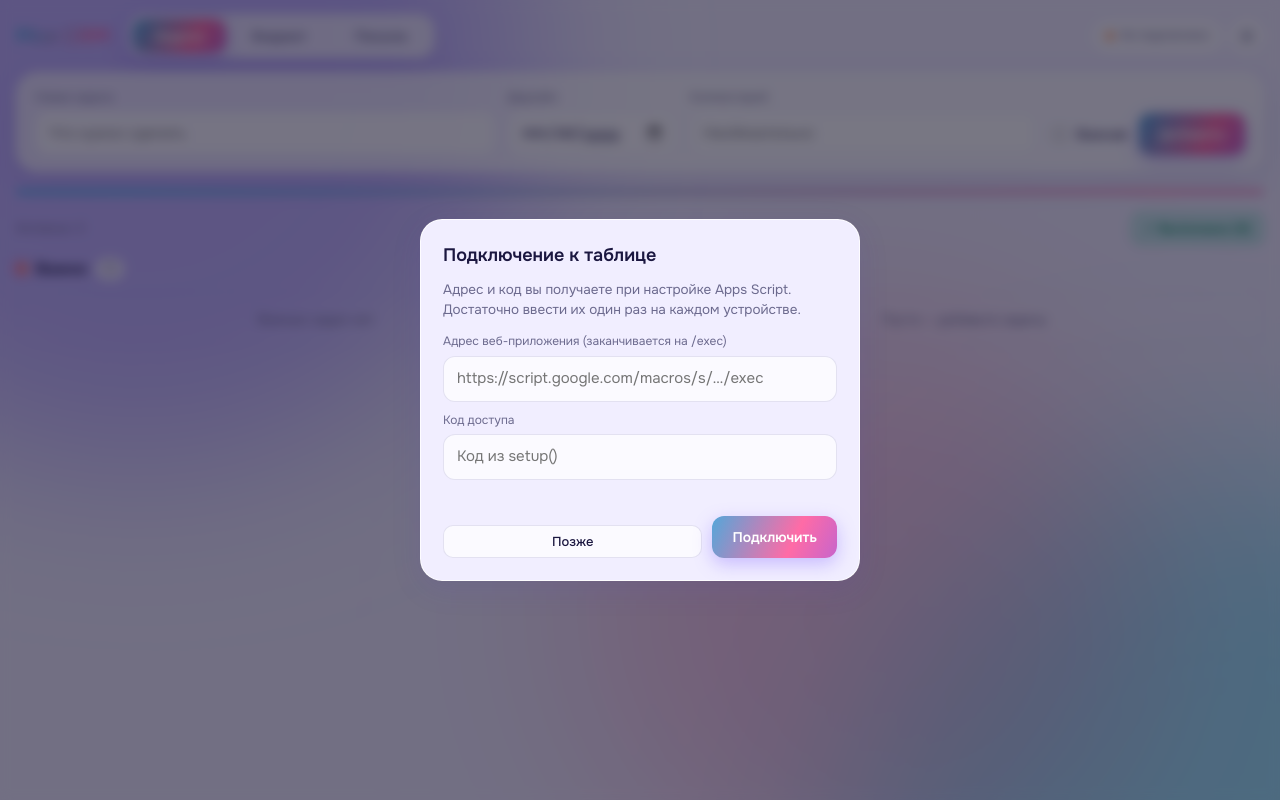
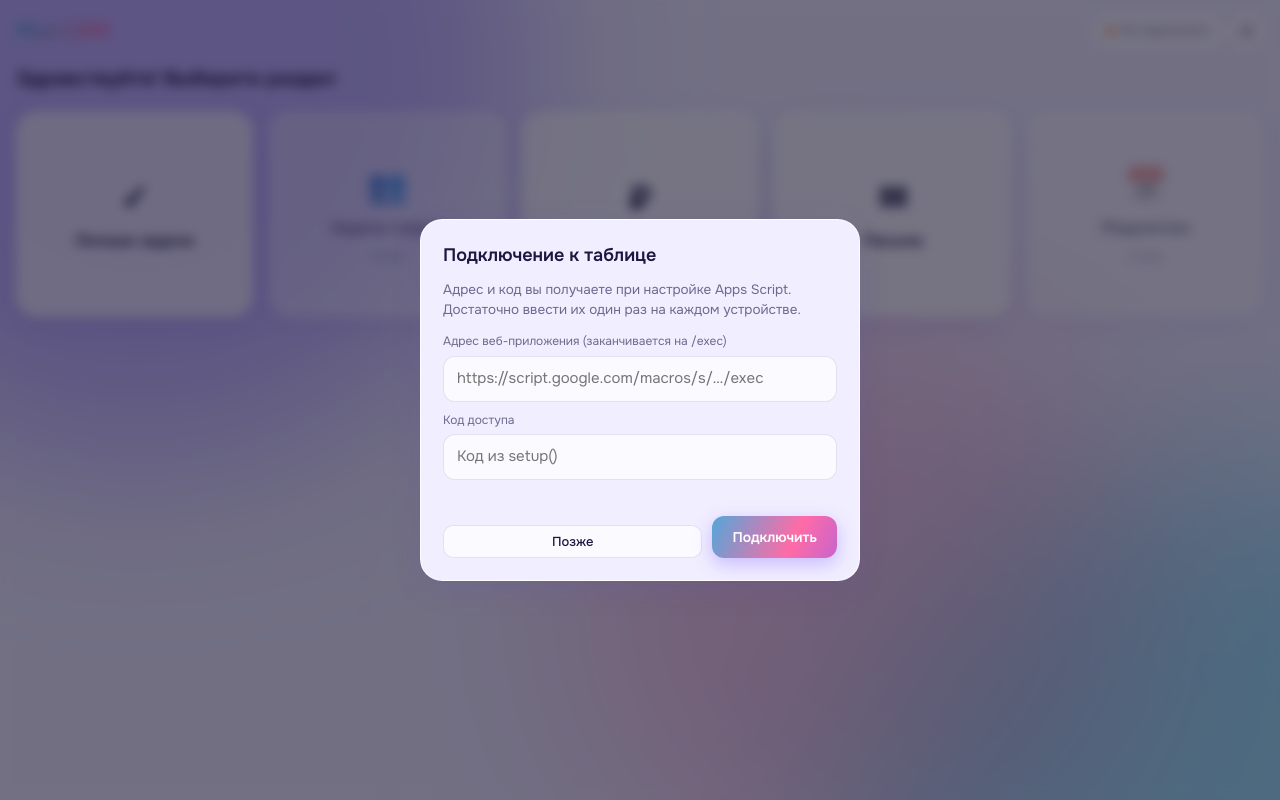
Before and after one commit to VLADRN96rus/CRM, a plain HTML site: page index.html in a window 1280 px wide. Drawn offline with Linux system fonts and the light colour scheme; a web font is replaced by a local one.

Commit message:
Update index.html

```diff
--- a/index.html
+++ b/index.html
@@ -190,14 +190,21 @@ details.glass>.in{margin-top:16px}
 .tkp{max-height:160px;overflow:auto;padding:10px 12px;border:1px solid var(--line);border-radius:12px;background:var(--inp);color:var(--tx);font-size:13.5px;white-space:pre-wrap;overflow-wrap:anywhere}
 .tkh{display:flex;justify-content:space-between;align-items:center;margin-bottom:6px}.tkp:empty::before{content:"Комментария нет";color:var(--mu)}
 .tkacts{display:flex;gap:10px;justify-content:space-between;align-items:center;flex-wrap:wrap;margin-top:14px}.tkacts>div{display:flex;gap:10px;flex-wrap:wrap}
+.hello{font:600 20px Unbounded,Onest,sans-serif;margin:18px 0 20px}
+.tiles{display:grid;grid-template-columns:repeat(auto-fit,minmax(170px,1fr));gap:16px}
+.tile{aspect-ratio:1.15;border-radius:22px;border:1px solid var(--gb);background:var(--glass);backdrop-filter:blur(14px);-webkit-backdrop-filter:blur(14px);box-shadow:var(--sh);color:var(--tx);font:600 16px Onest,system-ui,sans-serif;display:flex;flex-direction:column;align-items:center;justify-content:center;gap:10px;cursor:pointer;transition:transform .2s}
+.tile:hover{transform:translateY(-4px)}.tile span{font-size:34px}.tile small{font-weight:400;color:var(--mu);font-size:12px}
+.tile.soon{opacity:.55;cursor:default}
 </style></head><body>
 <div class="aurora"><i></i><i></i><i></i></div>
 <div class="wrap">
-<header><div class="hl"><h1>Моя CRM</h1>
-  <nav><button id="n1" class="on">Задачи</button><button id="n2">Бюджет</button><button id="n3">Письма</button></nav></div>
+<header><div class="hl"><h1 id="logo" style="cursor:pointer">Моя CRM</h1>
+  <nav id="navbar" hidden><button id="n1" class="on">Задачи</button><button id="n2">Бюджет</button><button id="n3">Письма</button></nav></div>
   <div class="hr2"><button id="sync" title="Синхронизировать"><i></i><span>Загрузка…</span></button><button id="gear" aria-label="Подключение">⚙</button></div></header>
 
-<section id="p1" class="panel on" data-tf="all">
+<section id="home" class="panel on"><div class="hello" id="hello"></div><div class="tiles" id="tiles"></div></section>
+
+<section id="p1" class="panel" data-tf="all">
   <div class="glass addbar" id="side">
     <button class="sm x" id="closeAdd" aria-label="Закрыть">✕</button>
     <div class="af t"><label class="f">Новая задача</label><input id="nt" placeholder="Что нужно сделать"></div>
@@ -359,6 +366,7 @@ const nextMon=s=>{const[y,m]=s.split('-').map(Number),d=new Date(y,m,1);return d
 /* ---------- Хранилище и офлайн-очередь ---------- */
 const LS={get(k){try{return localStorage.getItem(k)}catch(e){return null}},set(k,v){try{localStorage.setItem(k,v)}catch(e){}}};
 const parse=(s,d)=>{try{return JSON.parse(s)||d}catch(e){return d}};
+let ME={id:'',name:''},USERS=[];
 let cfg=parse(LS.get('crm.cfg'),{});
 let st=parse(LS.get('crm.state'),{base:{},queue:[]});
 if(!st.base)st.base={};if(!st.queue)st.queue=[];
@@ -397,7 +405,7 @@ async function sync(){
     if(!j.ok){if(j.error==='auth'){res='auth';showCfg('Неверный код доступа')}else throw new Error(j.error)}
     else{
       const before=JSON.stringify(items);
-      st.queue.splice(0,n);st.base=j.items||{};derive();persist();
+      st.queue.splice(0,n);st.base=j.items||{};ME=j.me||ME;USERS=j.users||[];derive();persist();if($('home').classList.contains('on'))tab('home');
       if(JSON.stringify(items)!==before)render();
       if(!filled)fillSettings();
     }
@@ -419,6 +427,7 @@ $('cOk').onclick=()=>{
   const u=$('cu').value.trim(),k=$('ck').value.trim();
   if(!/^https:\/\/script\.google\.com\/.+\/exec/.test(u)){$('cerr').textContent='Адрес должен начинаться с https://script.google.com и заканчиваться на /exec';return}
   if(!k){$('cerr').textContent='Введите код доступа';return}
+  if(cfg.key&&cfg.key!==k){st={base:{},queue:[]};persist();derive();render()}   // другой сотрудник на этом устройстве — чужой кэш не оставляем
   cfg={url:u,key:k};LS.set('crm.cfg',JSON.stringify(cfg));$('cfgm').hidden=true;sync();
 };
 (function(){ // ссылка вида ...#u=<адрес>&k=<код> настраивает устройство автоматически
@@ -483,7 +492,7 @@ function col(title,cls,arr,empty,k){
 }
 function renderTasks(){
   const byDl=(a,b)=>(a.deadline||'9999').localeCompare(b.deadline||'9999')||(a.title||'').localeCompare(b.title||'','ru')||cmpId(a,b);
-  const T=list('t_').filter(t=>t.title),all=T.filter(t=>!!t.archived===showDone).sort(byDl);
+  const T=list('t_').filter(t=>t.title&&(!t.owner||t.owner===ME.id)),all=T.filter(t=>!!t.archived===showDone).sort(byDl);
   const act=T.filter(t=>!t.archived),late=act.filter(t=>t.deadline&&t.deadline<today()).length;
   $('doneBtn').textContent=showDone?'← К активным задачам':'✓ Выполнено ('+T.filter(t=>t.archived).length+')';
   $('tcount').textContent=showDone?'Выполненные задачи':'Активных: '+act.length+(late?' · просрочено: '+late:'');
@@ -1022,10 +1031,19 @@ $('mtDel').onclick=()=>{const t=curT();if(!t||t.id===FREE)return msg('Выбер
     o+='<option value="'+v+'"'+(v===cur?' selected':'')+'>'+monthName(v)+'</option>'}
   $('ss').innerHTML=o;
 })();
-function tab(n){[1,2,3].forEach(i=>{$('p'+i).className='panel'+(n==i?' on':'');$('n'+i).className=n==i?'on':''})}
+function tab(n){
+  $('home').className='panel'+(n==='home'?' on':'');
+  [1,2,3].forEach(i=>{$('p'+i).className='panel'+(n==i?' on':'');$('n'+i).className=n==i?'on':''});
+  $('navbar').hidden=n==='home';
+  if(n==='home')$('hello').textContent='Здравствуйте'+(ME.name?', '+ME.name.split(' ')[0]:'')+'! Выберите раздел';
+}
+const SECS=[[1,'✓','Личные задачи'],[0,'👥','Задачи отдела'],[2,'₽','Бюджет'],[3,'✉','Письма'],[0,'📅','Медиаплан']];
+$('tiles').innerHTML=SECS.map(x=>'<button class="tile'+(x[0]?'':' soon')+'" data-s="'+x[0]+'"><span>'+x[1]+'</span>'+x[2]+(x[0]?'':'<small>скоро</small>')+'</button>').join('');
+$('tiles').onclick=e=>{const b=e.target.closest('.tile');if(b&&+b.dataset.s)$('n'+b.dataset.s).click()};
+$('logo').onclick=()=>tab('home');
 $('n1').onclick=()=>tab(1);$('n2').onclick=()=>tab(2);$('n3').onclick=()=>{tab(3);if(!M.ok)loadMail();else refreshQ()};
 $('od').value=mon+'-01';
-derive();render();fillSettings();setStatus();
+derive();render();fillSettings();setStatus();tab('home');
 if(!cfg.url)showCfg();else sync();
 if('serviceWorker' in navigator&&location.protocol.indexOf('http')===0){
   const had=!!navigator.serviceWorker.controller;let rl=0;
```
